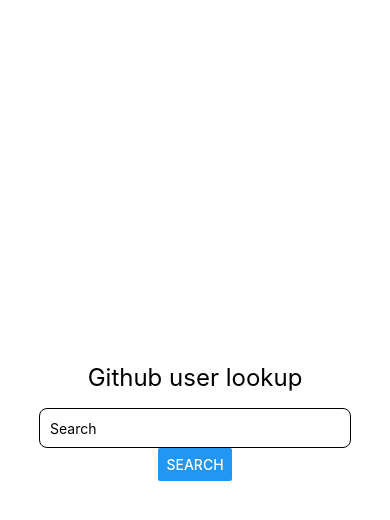
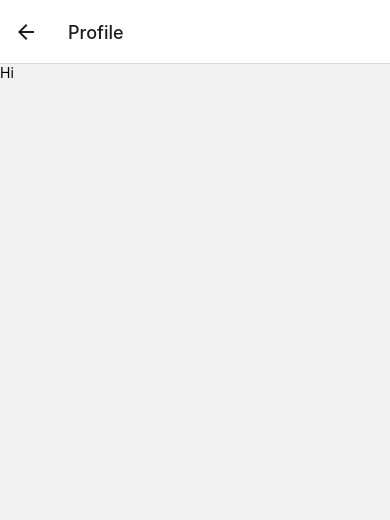
Before and after one commit to jones-sam/github-lookup, a React Native app: screen /Profile in a window 390 px wide. Shown: the top 520 px of the page. Built offline with nearby package versions, Linux system fonts and the light colour scheme.

Commit message:
setup screens + types and added not found page

```diff
--- a/App.tsx
+++ b/App.tsx
@@ -3,10 +3,20 @@
 import Search from "./screens/Search";
 import { createNativeStackNavigator } from "@react-navigation/native-stack";
 import { NavigationContainer } from "@react-navigation/native";
+import { GithubUser } from "./datasource/github";
+import Profile from "./screens/profile";
+import NotFound from "./screens/NotFound";
+
+export type RootStackParamList = {
+  Search: undefined;
+  Profile: { user: GithubUser };
+  NotFound: { username: string };
+};
 
 export default function App() {
   const queryClient = new QueryClient();
-  const Stack = createNativeStackNavigator();
+
+  const Stack = createNativeStackNavigator<RootStackParamList>();
 
   return (
     <QueryClientProvider client={queryClient}>
@@ -17,6 +27,12 @@
             component={Search}
             options={{ headerShown: false }}
           />
+          <Stack.Screen name="Profile" component={Profile} />
+          <Stack.Screen
+            name="NotFound"
+            component={NotFound}
+            options={{ title: "Not Found" }}
+          />
         </Stack.Navigator>
       </NavigationContainer>
     </QueryClientProvider>
--- a/datasource/github.ts
+++ b/datasource/github.ts
@@ -2,7 +2,7 @@
 
 const BASE_URL = "https://api.github.com";
 
-interface GithubUser {
+export interface GithubUser {
   avatar_url: string;
   followers: number;
   following: number;
--- /dev/null
+++ b/screens/NotFound.tsx
@@ -0,0 +1,12 @@
+import { NativeStackScreenProps } from "@react-navigation/native-stack";
+import { SafeAreaView, Text } from "react-native";
+import { RootStackParamList } from "../App";
+type Props = NativeStackScreenProps<RootStackParamList, "NotFound">;
+
+export default function NotFound({ route }: Props) {
+  return (
+    <SafeAreaView>
+      <Text>{`User ${route.params.username} does not exist.`}</Text>
+    </SafeAreaView>
+  );
+}
--- a/screens/Search.tsx
+++ b/screens/Search.tsx
@@ -1,29 +1,30 @@
+import { NativeStackScreenProps } from "@react-navigation/native-stack";
 import { StatusBar } from "expo-status-bar";
 import React, { useState } from "react";
-import {
-  Button,
-  Image,
-  SafeAreaView,
-  StyleSheet,
-  Text,
-  TextInput,
-  View,
-} from "react-native";
+import { Button, SafeAreaView, Text, TextInput } from "react-native";
 import { useQuery } from "react-query";
+import { RootStackParamList } from "../App";
 import { getGithubUser } from "../datasource/github";
+import { styles } from "../styles";
 
-export default function Search({ navigation }) {
+type Props = NativeStackScreenProps<RootStackParamList, "Search">;
+
+export default function Search({ navigation }: Props) {
   const [searchQuery, setSearchQuery] = useState("");
 
-  const { data, refetch, isLoading } = useQuery(
+  const { data, refetch, isLoading, isError } = useQuery(
     ["user", searchQuery],
     () => getGithubUser(searchQuery),
     { enabled: false }
   );
 
   const onSearch = async () => {
-    await refetch();
-    navigation.navigate("Profile");
+    let res = await refetch();
+    if (res.isError) {
+      navigation.navigate("NotFound", { username: searchQuery });
+      return;
+    }
+    navigation.navigate("Profile", { user: data });
   };
 
   return (
@@ -37,38 +38,16 @@
           setSearchQuery(e);
         }}
         autoCapitalize="none"
-        onSubmitEditing={() => {
-          refetch();
-        }}
+        autoCorrect={false}
+        onSubmitEditing={onSearch}
       />
-      <Button
-        title="Search"
-        onPress={() => {
-          refetch();
-        }}
-      />
+      {isLoading ? (
+        <Text style={{ marginTop: 10 }}>Searching...</Text>
+      ) : (
+        <Button title="Search" onPress={onSearch} />
+      )}
 
       <StatusBar style="auto" />
     </SafeAreaView>
   );
 }
-
-const styles = StyleSheet.create({
-  title: {
-    fontSize: 24,
-  },
-  container: {
-    flex: 1,
-    backgroundColor: "#fff",
-    alignItems: "center",
-    justifyContent: "center",
-  },
-  searchBar: {
-    borderWidth: 1,
-    width: "80%",
-    height: 40,
-    padding: 10,
-    marginTop: 16,
-    borderRadius: 8,
-  },
-});
--- /dev/null
+++ b/screens/profile.tsx
@@ -0,0 +1,13 @@
+import { NativeStackScreenProps } from "@react-navigation/native-stack";
+import { SafeAreaView, Text } from "react-native";
+import { RootStackParamList } from "../App";
+
+type Props = NativeStackScreenProps<RootStackParamList, "Profile">;
+
+export default function Profile({ route, navigation }: Props) {
+  return (
+    <SafeAreaView>
+      <Text>Hi</Text>
+    </SafeAreaView>
+  );
+}
```
